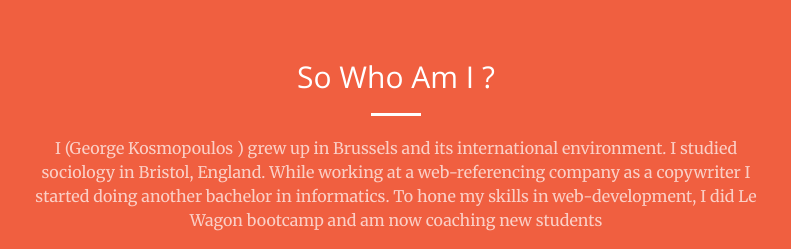
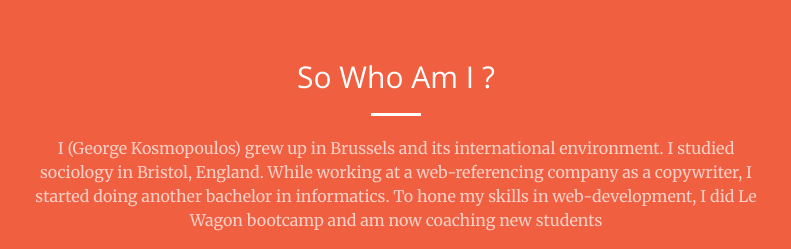
Before and after one commit to gkosmo/gkosmo.github.io, a website: page index.html in a window 1280 px wide. Shown: the part 840-1089 px from the top of the page, 244-1035 px from the left. Drawn offline with nearby package versions, Linux system fonts and the light colour scheme.

Commit message:
little text change

```diff
--- a/index.html
+++ b/index.html
@@ -89,7 +89,7 @@
                 <div class="col-lg-8 col-lg-offset-2 text-center">
                     <h2 class="section-heading">So Who Am I ?</h2>
                     <hr class="light">
-                    <p class="text-faded"> I (George Kosmopoulos ) grew up in Brussels and its international environment. I studied sociology in Bristol, England. While working at a web-referencing company as a copywriter I started doing another bachelor in informatics. To hone my skills in web-development, I did Le Wagon bootcamp and am now coaching new students</p>
+                    <p class="text-faded"> I (George Kosmopoulos) grew up in Brussels and its international environment. I studied sociology in Bristol, England. While working at a web-referencing company as a copywriter, I started doing another bachelor in informatics. To hone my skills in web-development, I did Le Wagon bootcamp and am now coaching new students</p>
                     <a href="#services" class="page-scroll btn btn-default btn-xl sr-button">Learn What I Do!</a>
                 </div>
             </div>
```
Also changed, not shown: img/portfolio/fullsize/bla2.jpg (added), img/portfolio/fullsize/bla3.jpg (added), img/portfolio/fullsize/blabla.jpg (added), img/portfolio/thumbnails/bla1.jpg (added), img/portfolio/thumbnails/bla2.jpg (added), img/portfolio/thumbnails/bla3.jpg (added).
